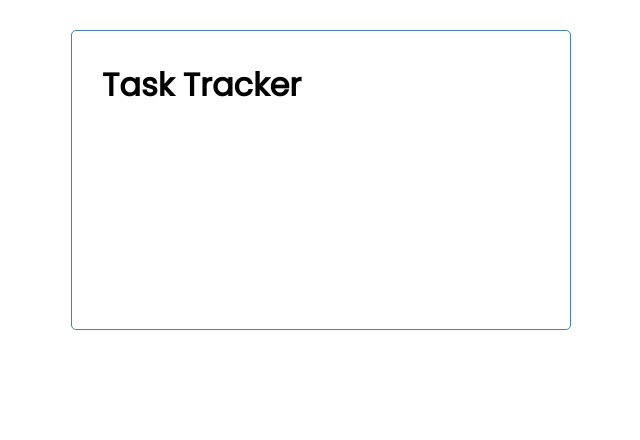
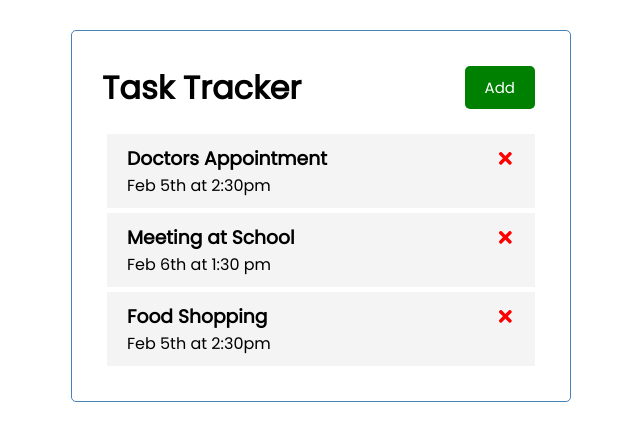
Before and after one commit to karolinaJot/React_Learning-task-tracker, a React (Create React App) app: page / in a window 1280 px wide. Shown: the top 440 px of the page, without its empty margins (319-959 px from the left). Built offline with nearby package versions, Linux system fonts and the light colour scheme.

Commit message:
add components, working with state, add react-icons

```diff
--- a/package.json
+++ b/package.json
@@ -8,6 +8,7 @@
     "@testing-library/user-event": "^12.1.10",
     "react": "^17.0.1",
     "react-dom": "^17.0.1",
+    "react-icons": "^4.2.0",
     "react-scripts": "4.0.3",
     "web-vitals": "^1.0.1"
   },
--- a/src/App.js
+++ b/src/App.js
@@ -1,9 +1,42 @@
 import Header from './components/Header'
+import Tasks from './components/Tasks'
+import { useState } from 'react';
 
 const App = () => {
+
+  const [tasks, setTasks] = useState (
+    [
+        {
+            id: 1,
+            text: 'Doctors Appointment',
+            day: 'Feb 5th at 2:30pm',
+            reminder: true
+        },
+        {
+            id: 2,
+            text: 'Meeting at School',
+            day: 'Feb 6th at 1:30 pm',
+            reminder: true
+        },
+        {
+            id: 3,
+            text: 'Food Shopping',
+            day: 'Feb 5th at 2:30pm',
+            reminder: false
+        }
+
+    ]
+);
+
+// Delete Task
+const deleteTask = (id) => {
+  console.log('delete', id);
+}
+
   return (
     <div className="container">
       <Header />
+      <Tasks tasks={tasks} onDelete={deleteTask} />
     </div>
   );
 }
--- /dev/null
+++ b/src/components/Button.js
@@ -0,0 +1,9 @@
+const Button = ({  color, text, onClick}) => {
+    return  <button onClick={onClick} style={{backgroundColor: color}} className="btn">{text}</button>
+}
+
+Button.defaultProps = {
+    color: 'steelblue'
+}
+
+export default Button;
--- a/src/components/Header.js
+++ b/src/components/Header.js
@@ -1,12 +1,18 @@
 //Props Types example
 import PropTypes from 'prop-types';
+import Button from './Button';
 
 const Header = ({title}) => {
 
+    const onClick = () => {
+        console.log('Click');
+    }
+
     return (
 
-        <header>
+        <header className="header">
             <h1>{title}</h1>
+            <Button color='green' text='Add' onClick={onClick}/>
         </header>
     );
 }
--- /dev/null
+++ b/src/components/Task.js
@@ -0,0 +1,19 @@
+import {FaTimes} from 'react-icons/fa';
+
+const Task = ({ task, onDelete }) => {
+
+    return (
+        <div className='task'>
+            <h3>
+                {task.text}
+                <FaTimes
+                    style={{ color: 'red', cursor: 'pointer'}}
+                    onClick={() => onDelete(task.id)}/>
+            </h3>
+            <p>{task.day}</p>
+
+        </div>
+    );
+}
+
+export default Task;
--- /dev/null
+++ b/src/components/Tasks.js
@@ -0,0 +1,15 @@
+import Task from './Task';
+
+
+const Tasks = ( { tasks, onDelete }) => {
+
+    return (
+        <>
+            {tasks.map((task) => (
+                <Task key={task.id} task={task} onDelete={onDelete} />
+            ))}
+        </>
+    )
+}
+
+export default Tasks;
```
Also changed, not shown: 1 other file (tests, documents, lock files or other folders).
